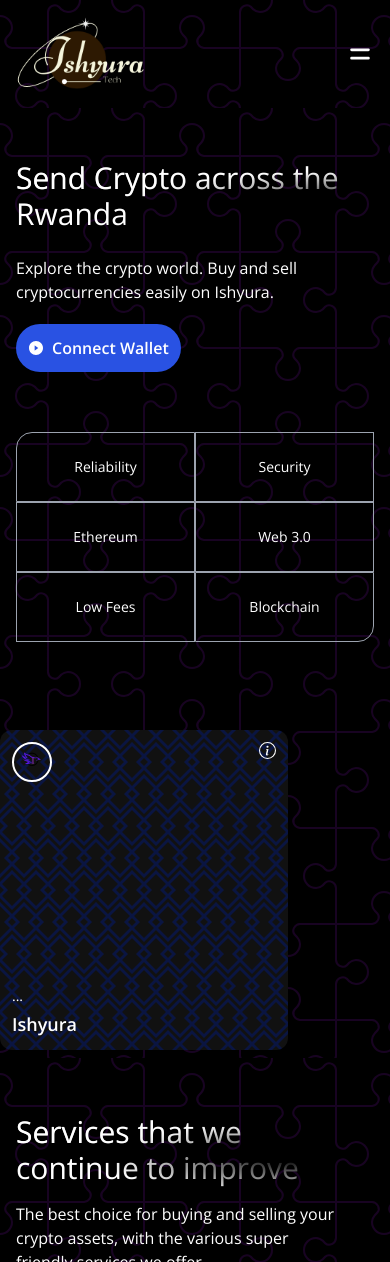
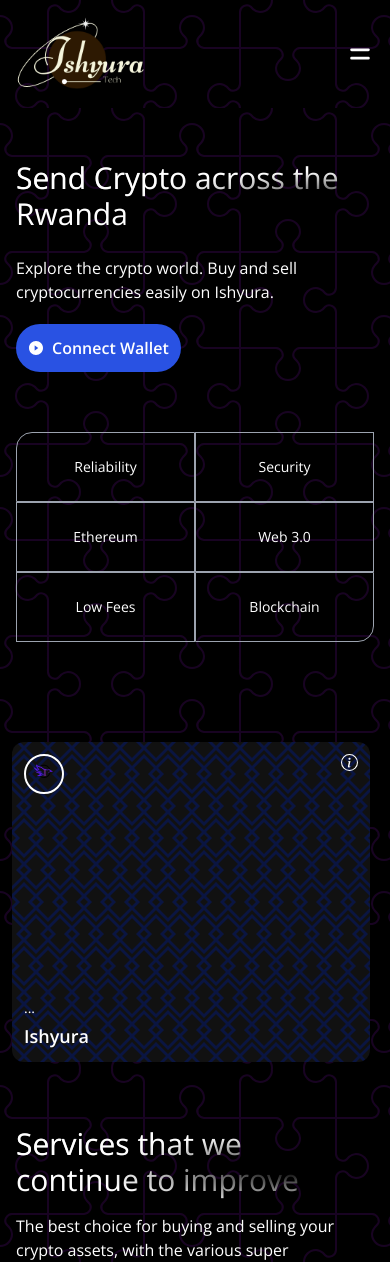
Before and after one commit to chainerprince/thentic_nft, a React (Vite) app: page / in a window 390 px wide. Shown: the top 1262 px of the page. Built offline with nearby package versions, Linux system fonts and the light colour scheme.

Commit message:
fix: made it responsive

```diff
--- a/src/components/Transactions.jsx
+++ b/src/components/Transactions.jsx
@@ -8,7 +8,7 @@
 const TransactionCard = ({ addressTo, addressFrom, timestamp, message, keyword, amount, url }) => {
     const gifUrl = useFetching({keyword})
     return (
-        <div className="second m-4 "
+        <div className="second w-4/5 sm:w-72 m-2 "
     >
         <div className="flex flex-col items-center w-full mt-3">
                 <div className="display-flex justify-start my-1 w-full mb-6 p-2">
--- a/src/components/Welcome.jsx
+++ b/src/components/Welcome.jsx
@@ -79,7 +79,7 @@
       </div>
       </div>
         <div className="flex flex-col flex-1 items-start justify-start w-full  mf:mt-0 mt-10">
-                        <div className="p-3 flex justify-end items-start flex-col rounded-xl w-72 h-80 sm:w-3/4 mb-2  sm:my-7 second ">
+                        <div className="p-3 flex justify-end items-start flex-col rounded-xl w-11/12 m-3 h-80 sm:w-3/4 mb-2  sm:my-7 second ">
                         <div className="flex justify-between flex-col w-full sm:w-3/4 h-full">
                         <div className="flex justify-between items-start">
                 <div className="w-10 h-10 rounded-full border-2 border-white flex justify-center items-center">
```
